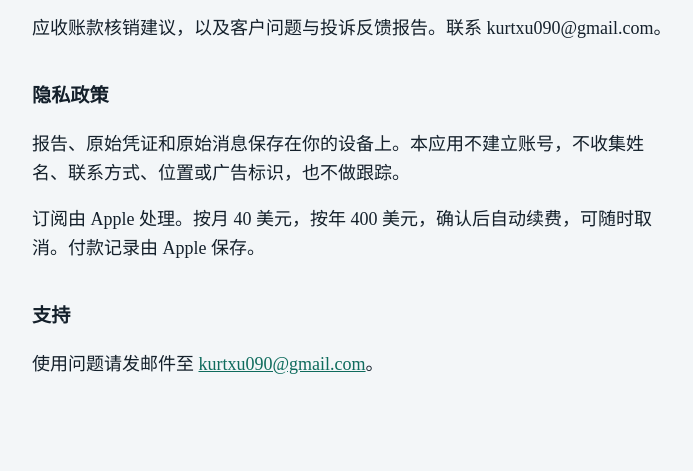
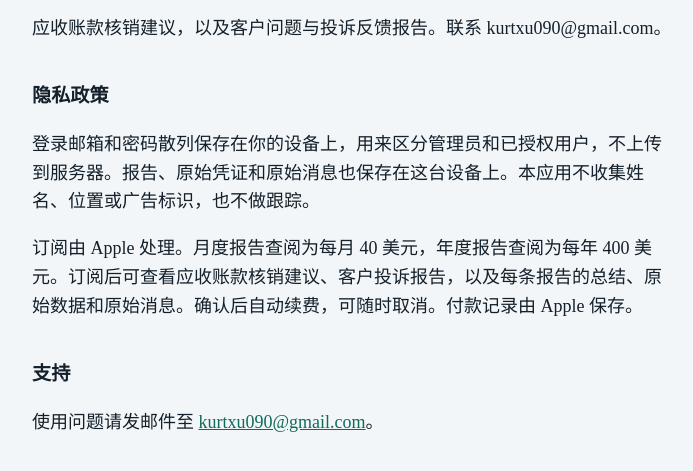
Before and after one commit to coderwar021/finacial-legal, a plain HTML site: page index.html in a window 1280 px wide. Shown: the part 163-634 px from the top of the page, without its empty margins (288-981 px from the left). Drawn offline with Linux system fonts and the light colour scheme.

Commit message:
Explain on-device accounts and what the subscription includes.

```diff
--- a/index.html
+++ b/index.html
@@ -17,8 +17,8 @@
   <h1>财务对账审核</h1>
   <p>应收账款核销建议，以及客户问题与投诉反馈报告。联系 kurtxu090@gmail.com。</p>
   <h2>隐私政策</h2>
-  <p>报告、原始凭证和原始消息保存在你的设备上。本应用不建立账号，不收集姓名、联系方式、位置或广告标识，也不做跟踪。</p>
-  <p>订阅由 Apple 处理。按月 40 美元，按年 400 美元，确认后自动续费，可随时取消。付款记录由 Apple 保存。</p>
+  <p>登录邮箱和密码散列保存在你的设备上，用来区分管理员和已授权用户，不上传到服务器。报告、原始凭证和原始消息也保存在这台设备上。本应用不收集姓名、位置或广告标识，也不做跟踪。</p>
+  <p>订阅由 Apple 处理。月度报告查阅为每月 40 美元，年度报告查阅为每年 400 美元。订阅后可查看应收账款核销建议、客户投诉报告，以及每条报告的总结、原始数据和原始消息。确认后自动续费，可随时取消。付款记录由 Apple 保存。</p>
   <h2>支持</h2>
   <p>使用问题请发邮件至 <a href="mailto:kurtxu090@gmail.com">kurtxu090@gmail.com</a>。</p>
 </main>
```
